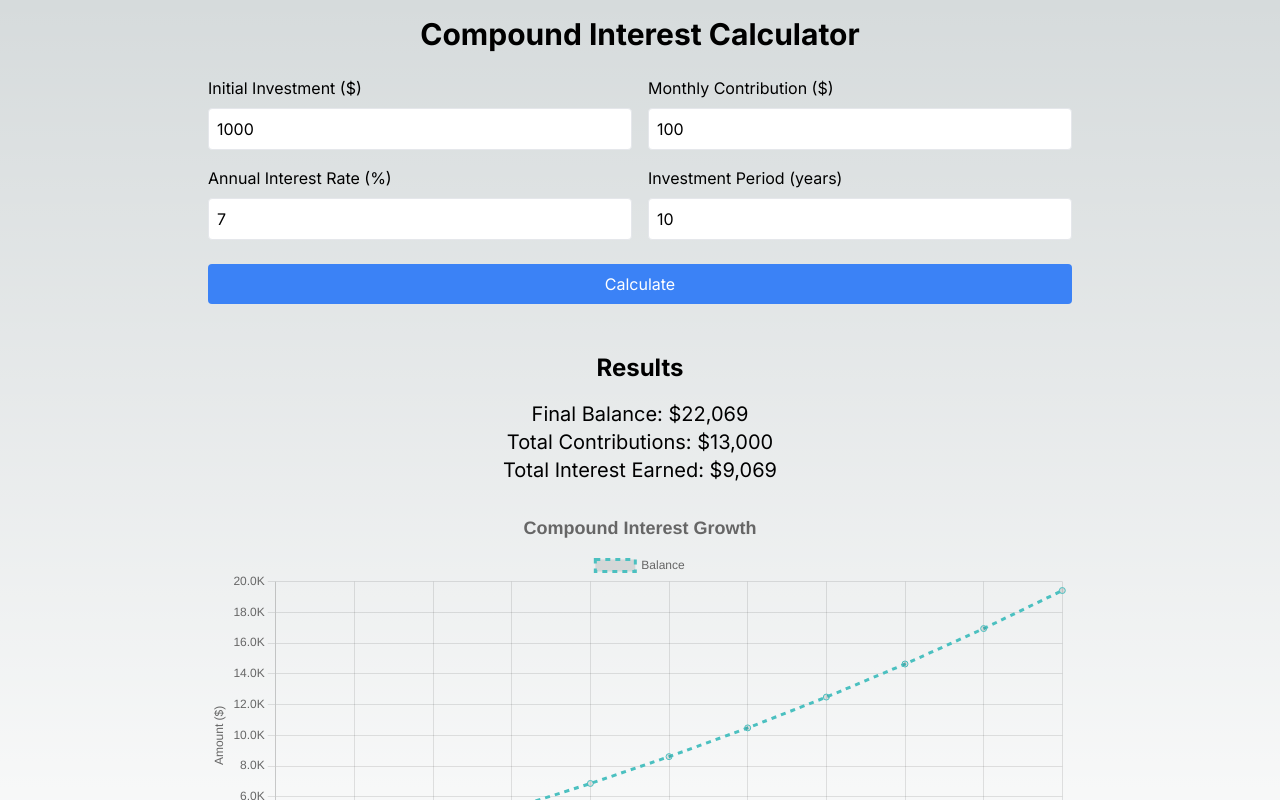
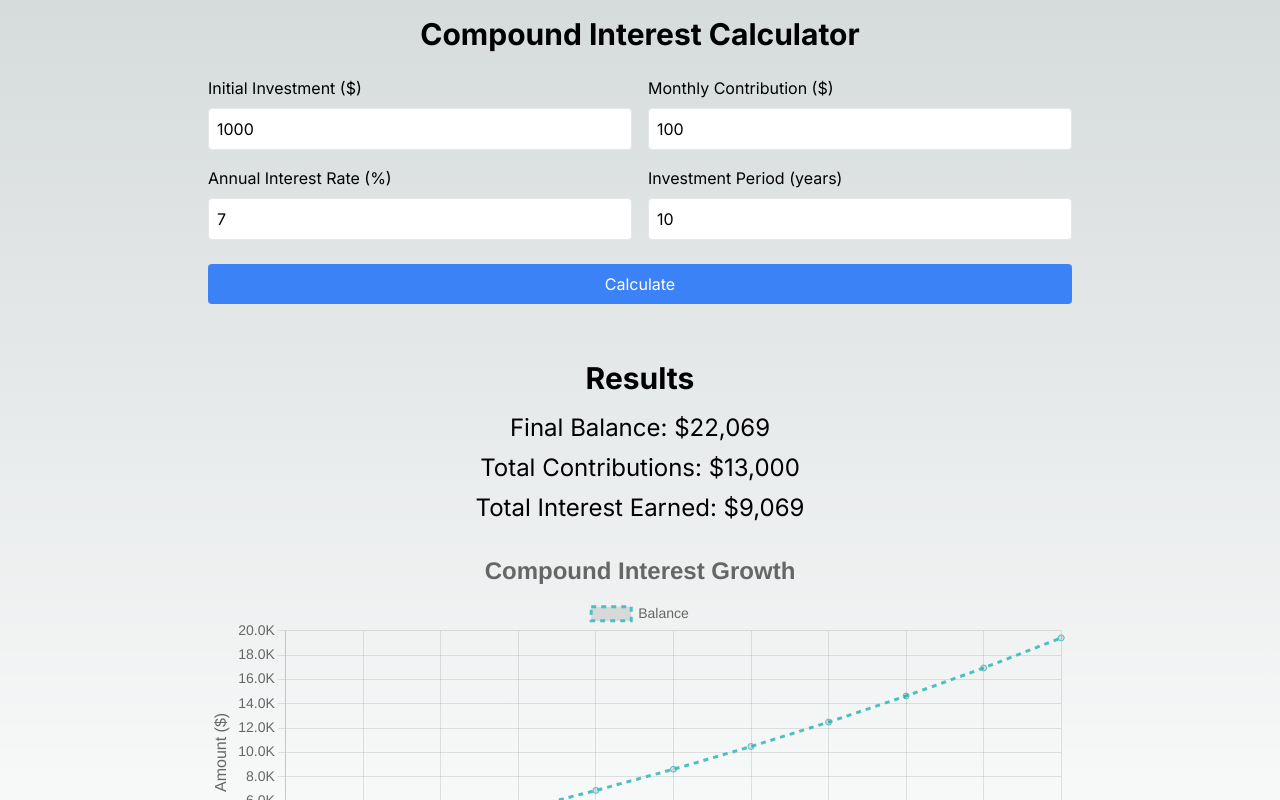
Before and after one commit to blindjedi/growth-calculator, a Next.js app: page /calculator in a window 1280 px wide. Both pictures are taken after a click on the button "Calculate". Shown: the top 800 px of the page. Built offline with nearby package versions, Linux system fonts and the light colour scheme.

Commit message:
increased chart size

```diff
--- a/src/app/calculator/page.jsx
+++ b/src/app/calculator/page.jsx
@@ -80,15 +80,21 @@ const CompoundInterestCalculator = () => {
 
   const chartOptions = {
     responsive: true,
+    maintainAspectRatio: false, // Ensures the chart takes up more space
     plugins: {
       legend: {
         position: 'top',
+        labels: {
+          font: {
+            size: 14, // Increased font size for legend
+          },
+        },
       },
       title: {
         display: true,
         text: 'Compound Interest Growth',
         font: {
-          size: 18,
+          size: 24, // Increased font size for title
         },
       },
       tooltip: {
@@ -109,20 +115,28 @@ const CompoundInterestCalculator = () => {
         title: {
           display: true,
           text: 'Years',
+          font: {
+            size: 16, // Increased font size for x-axis title
+          },
         },
         ticks: {
-          // Additional tick settings if needed
-        },
-        grid: {
-          // Additional grid settings if needed
+          font: {
+            size: 14, // Increased font size for x-axis ticks
+          },
         },
       },
       y: {
         title: {
           display: true,
           text: 'Amount ($)',
+          font: {
+            size: 16, // Increased font size for y-axis title
+          },
         },
         ticks: {
+          font: {
+            size: 14, // Increased font size for y-axis ticks
+          },
           callback: function(value) {
             if (value >= 1000000) {
               return (value / 1000000).toFixed(1) + 'M'; // Convert to millions
@@ -131,9 +145,6 @@ const CompoundInterestCalculator = () => {
             }
             return value;
           },
-        },
-        grid: {
-          // Additional grid settings if needed
         },
       },
     },
@@ -147,6 +158,7 @@ const CompoundInterestCalculator = () => {
       easing: 'easeOutBounce', // Animation easing effect
     },
   };
+
 
   return (
     <div className="max-w-4xl mx-auto p-4 min-h-screen flex flex-col">
--- a/src/app/ui/calculator/Results.jsx
+++ b/src/app/ui/calculator/Results.jsx
@@ -6,12 +6,12 @@ const Results = ({ results, chartData, chartOptions }) => {
 
   return (
     <>
-      <div className="mt-6">
-        <h2 className="text-2xl font-bold mb-4 text-center">Results</h2>
-        <p className="text-center text-xl">Final Balance: ${results.finalBalance.toLocaleString()}</p>
-        <p className="text-center text-xl">Total Contributions: ${results.totalContributions.toLocaleString()}</p>
-        <p className="text-center text-xl">Total Interest Earned: ${results.totalInterest.toLocaleString()}</p>
-        <div className="w-full h-auto flex justify-center my-6">
+      <div className="mt-8">
+        <h2 className="text-3xl font-bold mb-4 text-center">Results</h2>
+        <p className="text-center text-2xl mb-2">Final Balance: ${results.finalBalance.toLocaleString()}</p>
+        <p className="text-center text-2xl mb-2">Total Contributions: ${results.totalContributions.toLocaleString()}</p>
+        <p className="text-center text-2xl mb-6">Total Interest Earned: ${results.totalInterest.toLocaleString()}</p>
+        <div className="w-full h-96 flex justify-center my-6">
           <Line options={chartOptions} data={chartData} />
         </div>
       </div>
```
